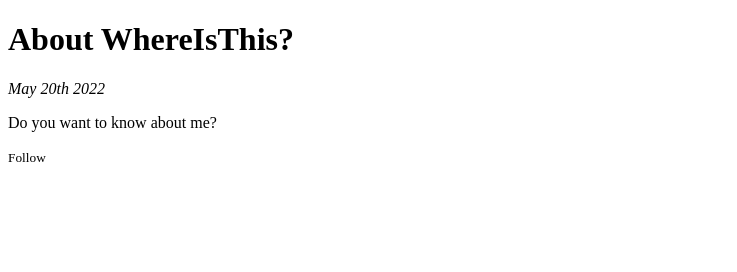
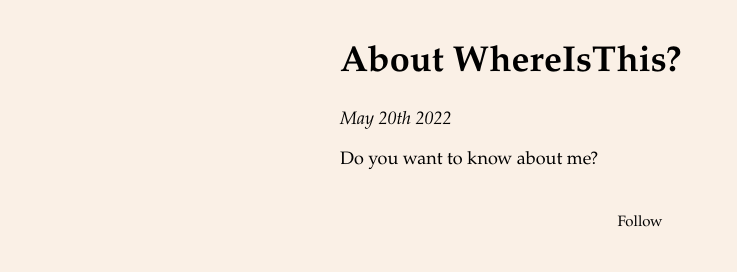
Before and after one commit to WhereIsThis/WhereIsThis.github.io, a plain HTML site: page html/about.html in a window 1280 px wide. Shown: the whole page, without its empty margins (0-737 px from the left). Drawn offline with Linux system fonts and the light colour scheme.

Commit message:
pushy css

```diff
--- a/html/about.html
+++ b/html/about.html
@@ -2,6 +2,7 @@
 <html>
 <head>
     <title>About WhereIsThis?</title>
+    <link rel="stylesheet" href="/css/global.css">
 </head>
 <body>
     <h1>About WhereIsThis?</h1>
```
